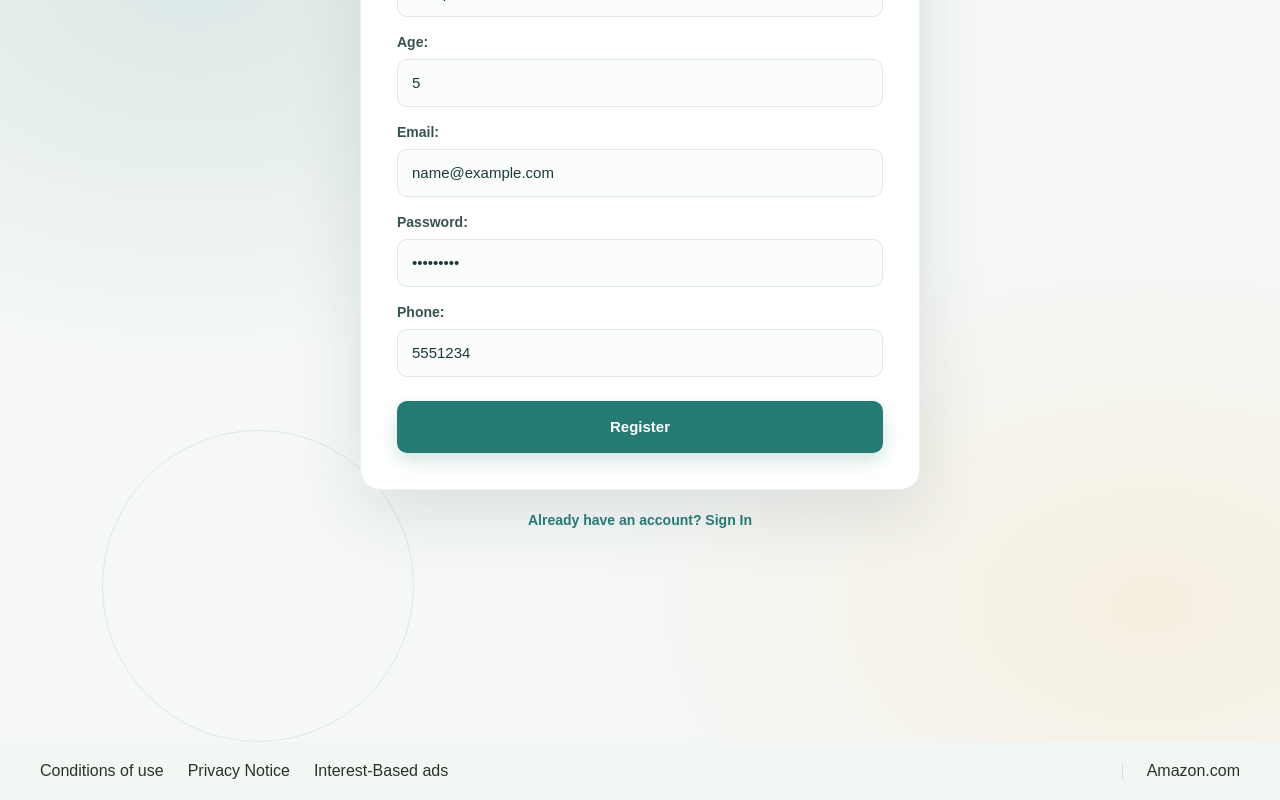
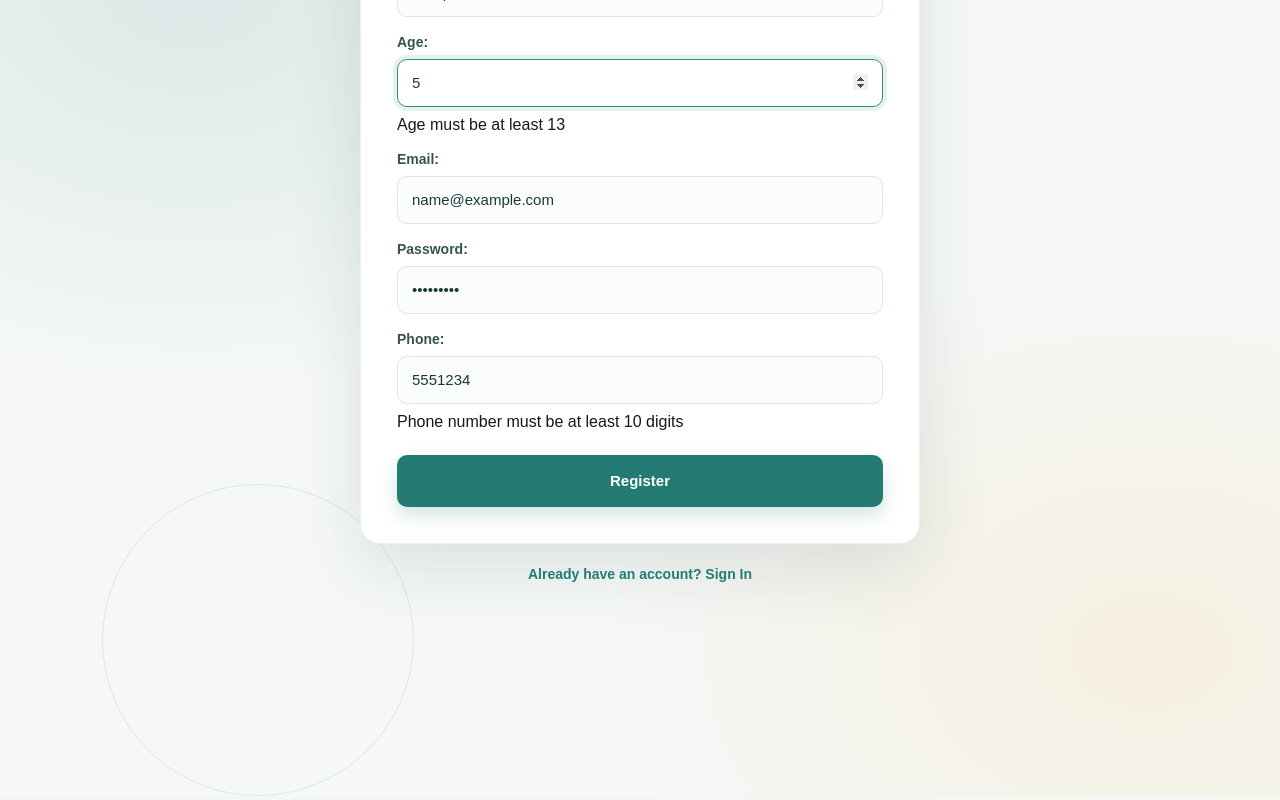
Before and after one commit to AkhalkatsiAvtandil/smart-academy-project-five-lesson-first, a Next.js app: page /register in a window 1280 px wide. Both pictures are taken after typing "Sample", "Sample", "5", "name@example.com", "Sample123", "5551234" into the empty fields and a click on the button "Register". Shown: the part 246-1046 px from the top of the page. Built offline with nearby package versions, Linux system fonts and the light colour scheme.

Commit message:
სქემის შედგენა ვალიდაციებისთვის და დაინსტალირებული ბიბლიოტეკების შემოიმპორტება /register გვერდზე

```diff
--- a/src/app/(auth)/login/page.jsx
+++ b/src/app/(auth)/login/page.jsx
@@ -3,6 +3,7 @@ import { useState } from "react";
 import styles from "./page.module.css";
 import Link from "next/link";
 import { useRouter } from "next/navigation";
+
 const Page = () => {
   const router = useRouter();
   const [isVisible, setIsVisible] = useState(false);
--- a/src/app/(auth)/register/page.jsx
+++ b/src/app/(auth)/register/page.jsx
@@ -1,47 +1,125 @@
 "use client";
 import Link from "next/link";
 import styles from "./page.module.css";
+import * as yup from "yup";
+import { useForm } from "react-hook-form";
+import { yupResolver } from "@hookform/resolvers/yup";
+
+const userSchema = yup.object().shape({
+  firstName: yup
+    .string()
+    .required("First name is required")
+    .min(4, "First name must be at least 4 characters")
+    .max(20, "First name must be at most 20 characters"),
+  lastName: yup
+    .string()
+    .required("Last name is required")
+    .min(4, "Last name must be at least 4 characters")
+    .max(20, "Last name must be at most 20 characters"),
+  age: yup
+    .number()
+    .required("Age is required")
+    .positive("Age must be a positive number")
+    .integer("Age must be an integer")
+    .min(13, "Age must be at least 13")
+    .max(120, "Age must be at most 120"),
+  email: yup
+    .string()
+    .required("Email is required")
+    .email("Invalid email format"),
+  password: yup
+    .string()
+    .required("Password is required")
+    .min(6, "Password must be at least 6 characters")
+    .max(12, "Password must be at most 12 characters"),
+  phone: yup
+    .string()
+    .nullable()
+    .min(10, "Phone number must be at least 10 digits")
+    .max(100, "Phone number must be at most 100 digits"),
+});
 
 const page = () => {
-  const handleSubmit = async (e) => {
-    e.preventDefault();
-    // Handle form submission logic here
+  // const handleSubmit = async (e) => {
+  //   e.preventDefault();
+  // };
+
+  const {
+    register,
+    handleSubmit,
+    formState: { errors },
+    reset,
+  } = useForm({ resolver: yupResolver(userSchema) });
+
+  const handleUserRegistration = (data) => {
+    console.log("User registration data:", data);
   };
 
   return (
     <div className={styles.page}>
       <h2 className={styles.title}>Register Page</h2>
-      <form className={styles.form} onSubmit={handleSubmit}>
+      <form
+        className={styles.form}
+        onSubmit={handleSubmit(handleUserRegistration)}
+      >
         <div className={styles.fields}>
-          <label className={styles.label} htmlFor="first   Name">
+          <label className={styles.label} htmlFor="firstName">
             First Name:
           </label>
-          <input className={styles.input} type="text" />
+          <input
+            className={styles.input}
+            type="text"
+            {...register("firstName")}
+          />
+          {errors.firstName && (
+            <p className={styles.error}>{errors.firstName.message}</p>
+          )}
 
           <label className={styles.label} htmlFor="lastName">
             Last Name:
           </label>
-          <input className={styles.input} type="text" />
+          <input
+            className={styles.input}
+            type="text"
+            {...register("lastName")}
+          />
+          {errors.lastName && (
+            <p className={styles.error}>{errors.lastName.message}</p>
+          )}
 
           <label className={styles.label} htmlFor="age">
             Age:
           </label>
-          <input className={styles.input} type="number" />
+          <input className={styles.input} type="number" {...register("age")} />
+          {errors.age && <p className={styles.error}>{errors.age.message}</p>}
 
           <label className={styles.label} htmlFor="email">
             Email:
           </label>
-          <input className={styles.input} type="email" />
+          <input className={styles.input} type="email" {...register("email")} />
+          {errors.email && (
+            <p className={styles.error}>{errors.email.message}</p>
+          )}
 
           <label className={styles.label} htmlFor="password">
             Password:
           </label>
-          <input className={styles.input} type="password" />
+          <input
+            className={styles.input}
+            type="password"
+            {...register("password")}
+          />
+          {errors.password && (
+            <p className={styles.error}>{errors.password.message}</p>
+          )}
 
           <label className={styles.label} htmlFor="phone">
             Phone:
           </label>
-          <input className={styles.input} type="tel" />
+          <input className={styles.input} type="tel" {...register("phone")} />
+          {errors.phone && (
+            <p className={styles.error}>{errors.phone.message}</p>
+          )}
         </div>
         <button className={styles.submitButton} type="submit">
           Register
```
